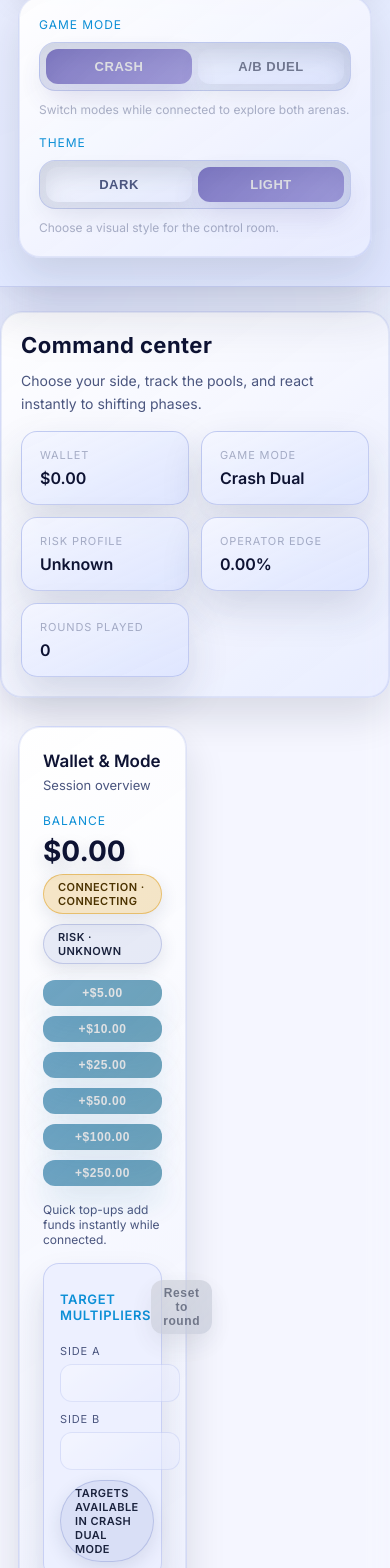
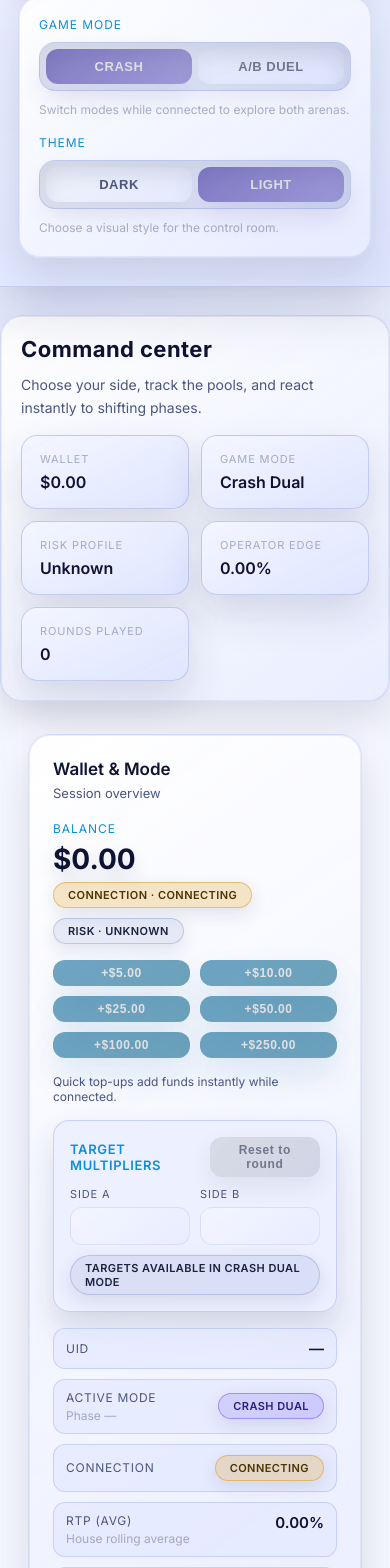
Before and after one commit to Dants12/clash-dual, a React (Vite) app in the folder client/: page / in a window 390 px wide. Shown: the part 390-1958 px from the top of the page. Built offline with nearby package versions, Linux system fonts and the light colour scheme; no server answers.

Commit message:
Rework dashboard layout into fixed three-column grid

```diff
--- a/client/src/styles/app.css
+++ b/client/src/styles/app.css
@@ -388,22 +388,25 @@ body::before {
 }
 
 .app-main {
+  --layout-max-width: 1640px;
+  --layout-gutter: clamp(28px, 5vw, 48px);
+  --layout-column-gap: clamp(24px, 4vw, 36px);
   flex: 1;
   width: 100%;
-  padding: clamp(32px, 6vw, 64px) 0 clamp(52px, 8vw, 96px);
+  padding: clamp(40px, 6vw, 80px) 0 clamp(64px, 8vw, 108px);
   display: flex;
   flex-direction: column;
   align-items: center;
-  gap: clamp(28px, 4vw, 42px);
+  gap: clamp(32px, 5vw, 48px);
 }
 
 .app-main__intro {
-  width: min(1180px, 100%);
-  margin-inline: clamp(28px, 6vw, 64px);
+  width: min(100%, var(--layout-max-width));
+  margin: 0 auto;
+  padding: clamp(24px, 3vw, 36px);
   display: grid;
-  grid-template-columns: minmax(0, 1.3fr) minmax(0, 1.7fr);
+  grid-template-columns: minmax(0, 1.15fr) minmax(0, 1.45fr);
   gap: clamp(18px, 3vw, 32px);
-  padding: clamp(22px, 3vw, 32px);
   background: var(--color-surface);
   border: 1px solid var(--color-border);
   border-radius: var(--radius-lg);
@@ -462,17 +465,15 @@ body::before {
 }
 
 .layout {
-  --layout-hpad: clamp(28px, 6vw, 64px);
-  --layout-max: 1680px;
-  --column-side: clamp(300px, 26vw, 340px);
-  --column-center: clamp(540px, 48vw, 720px);
-  width: min(var(--layout-max), 100%);
-  padding-inline: var(--layout-hpad);
-  padding-bottom: 18px;
+  width: min(100%, var(--layout-max-width));
+  margin: 0 auto;
+  padding: 0 var(--layout-gutter) 18px;
   display: grid;
-  grid-template-columns: minmax(0, var(--column-side)) minmax(0, 1fr)
-    minmax(0, var(--column-side));
-  gap: var(--gap-lg);
+  grid-template-columns:
+    minmax(260px, clamp(300px, 22vw, 360px))
+    minmax(520px, 1fr)
+    minmax(260px, clamp(300px, 22vw, 360px));
+  gap: var(--layout-column-gap);
   align-items: start;
   scrollbar-width: thin;
   scrollbar-color: var(--color-scrollbar-thumb) var(--color-scrollbar-track);
@@ -1240,9 +1241,29 @@ input[type='range'] {
   font-weight: 600;
 }
 
-@media (max-width: 1320px) {
+@media (max-width: 1400px) {
+  .app-header {
+    grid-template-columns: minmax(0, 1.2fr) minmax(0, 1fr) minmax(0, 0.9fr);
+    padding-inline: clamp(32px, 6vw, 48px);
+  }
+
+  .app-main__intro {
+    grid-template-columns: minmax(0, 1fr) minmax(0, 1fr);
+  }
+
+  .layout {
+    grid-template-columns:
+      minmax(240px, clamp(280px, 28vw, 320px))
+      minmax(460px, 1fr)
+      minmax(240px, clamp(280px, 28vw, 320px));
+    gap: clamp(22px, 4vw, 32px);
+  }
+}
+
+@media (max-width: 1180px) {
   .app-header {
     grid-template-columns: repeat(2, minmax(0, 1fr));
+    row-gap: clamp(16px, 3vw, 24px);
   }
 
   .app-header__controls {
@@ -1253,56 +1274,40 @@ input[type='range'] {
     justify-content: flex-start;
   }
 
-  .app-main__intro {
-    grid-template-columns: minmax(0, 1fr) minmax(0, 1fr);
+  .layout {
+    padding: 0 clamp(22px, 7vw, 36px) 18px;
+    grid-template-columns:
+      minmax(220px, clamp(250px, 32vw, 300px))
+      minmax(400px, 1fr)
+      minmax(220px, clamp(250px, 32vw, 300px));
+    gap: clamp(20px, 5vw, 28px);
   }
 
+  .app-main__intro {
+    padding: clamp(22px, 4vw, 32px);
+  }
+}
+
+@media (max-width: 1040px) {
   .layout {
-    --layout-max: 1540px;
-    --layout-hpad: clamp(24px, 7vw, 48px);
-    --column-side: clamp(280px, 30vw, 320px);
-    --column-center: clamp(520px, 54vw, 680px);
-    grid-template-columns: minmax(0, 1fr) minmax(0, 1fr);
+    grid-template-columns: repeat(2, minmax(0, 1fr));
+    gap: clamp(18px, 6vw, 26px);
+  }
+
+  .column-left {
+    grid-column: 1;
+  }
+
+  .column-center {
+    grid-column: 2;
   }
 
   .column-right {
     grid-column: 1 / -1;
   }
-}
-
-@media (max-width: 1100px) {
-  .layout {
-  /*  --layout-max: 100%;
-    --layout-hpad: clamp(22px, 7vw, 38px);
-    --column-side: clamp(250px, 46vw, 300px);
-    --column-center: clamp(420px, 72vw, 560px);
-    grid-template-columns: minmax(0, 1fr);
-    gap: var(--gap-md);*/
-  }
-
-  .column-left,
-  .column-center,
-  .column-right {
-    grid-column: 1;
-  }
-
-  .column-center {
-    max-width: none;
-  }
-
-  .app-header {
-    grid-template-columns: minmax(0, 1fr);
-    position: static;
-    padding-inline: clamp(22px, 6vw, 36px);
-    row-gap: clamp(16px, 3vw, 24px);
-  }
-
-  .app-main {
-    padding-block: clamp(26px, 7vw, 52px);
-  }
 
   .app-main__intro {
-    margin-inline: clamp(22px, 6vw, 36px);
+    margin-inline: clamp(22px, 7vw, 36px);
     grid-template-columns: minmax(0, 1fr);
   }
 
@@ -1320,11 +1325,17 @@ input[type='range'] {
   }
 }
 
-@media (max-width: 820px) {
+@media (max-width: 780px) {
   .layout {
-    --layout-hpad: clamp(18px, 8vw, 28px);
-    --column-side: clamp(240px, 76vw, 320px);
-    --column-center: clamp(360px, 88vw, 520px);
+    padding: 0 clamp(18px, 8vw, 28px) 18px;
+    grid-template-columns: minmax(0, 1fr);
+    gap: clamp(16px, 6vw, 24px);
+  }
+
+  .column-left,
+  .column-center,
+  .column-right {
+    grid-column: 1;
   }
 
   .app-main__intro {
@@ -1333,19 +1344,11 @@ input[type='range'] {
 }
 
 @media (max-width: 640px) {
-  .layout {
-    --layout-hpad: 18px;
-    --column-side: min(100%, 360px);
-    --column-center: min(100%, 520px);
-    gap: var(--gap-md);
-  }
-
   .app-main {
-    padding-block: 24px 36px;
+    padding-block: 28px 40px;
   }
 
   .app-main__intro {
-    margin-inline: 18px;
     padding: 20px;
     gap: var(--gap-md);
   }
@@ -1355,6 +1358,7 @@ input[type='range'] {
   }
 
   .app-header {
+    grid-template-columns: minmax(0, 1fr);
     padding-inline: 18px;
   }
 
```
